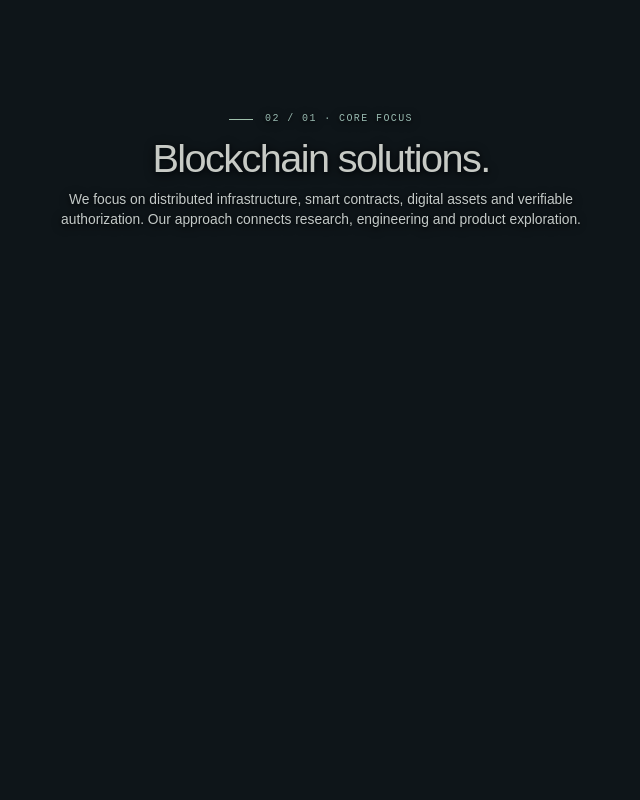
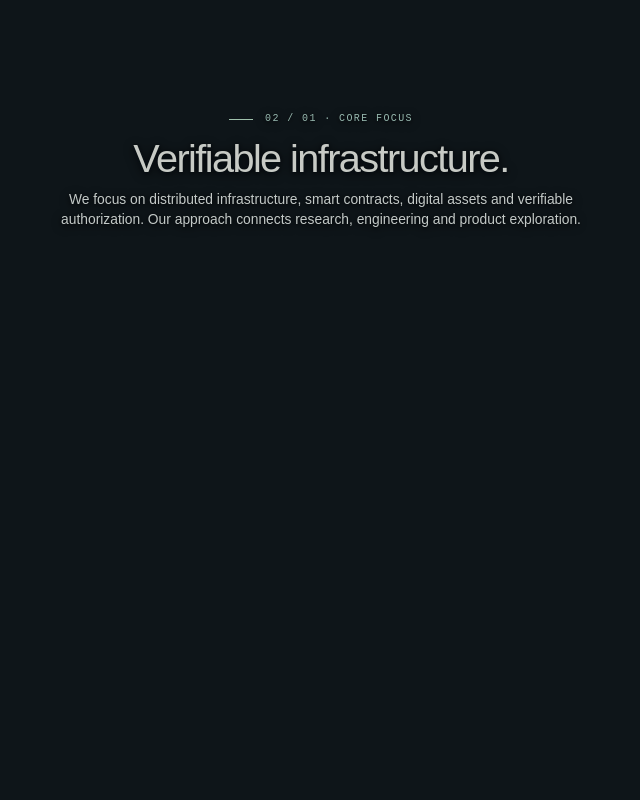
Before and after one commit to devfelipenunes/zolvency-labs, a React (Vite) app: page / in a window 1280 px wide. Shown: the part 1440-2240 px from the top of the page, without its empty margins (319-959 px from the left). Built offline with nearby package versions, Linux system fonts and the light colour scheme; no server answers.

Commit message:
fix: align semantic headings with spatial narrative

```diff
--- a/src/story.js
+++ b/src/story.js
@@ -1,7 +1,7 @@
 export const chapters=[
  {name:'ORIGIN',label:'Independent technology company · Blockchain solutions',title:'Building beyond the known.',body:'Zolvency Labs explores and builds blockchain-based solutions, bringing cryptography and emerging computation into the design of verifiable digital systems.'},
- {name:'BLOCKCHAIN',label:'01 · Core focus',title:'Blockchain solutions.',body:'We focus on distributed infrastructure, smart contracts, digital assets and verifiable authorization. Our approach connects research, engineering and product exploration.'},
- {name:'STELLAR',label:'02 · Financial infrastructure',title:'Infrastructure for a connected world.',body:'Our current focus is blockchain-based financial infrastructure on Stellar. We explore payments, tokenized assets and programmable authorization.'},
+ {name:'BLOCKCHAIN',label:'01 · Core focus',title:'Verifiable infrastructure.',body:'We focus on distributed infrastructure, smart contracts, digital assets and verifiable authorization. Our approach connects research, engineering and product exploration.'},
+ {name:'STELLAR',label:'02 · Financial infrastructure',title:'Infrastructure for finance.',body:'Our current focus is blockchain-based financial infrastructure on Stellar. We explore payments, tokenized assets and programmable authorization.'},
  {name:'CRYPTOGRAPHY',label:'03 · Cryptography and privacy',title:'Verify without revealing.',body:'Cryptographic commitments, signatures and zero-knowledge proofs offer tools for verifiable systems. We explore ways to prove a claim without disclosing its private witness.'},
  {name:'INTELLIGENCE',label:'Future exploration · Blockchain × AI',title:'Intelligence meets infrastructure.',body:'We are exploring how agents could interact with blockchain systems under explicit permissions and verifiable policies.'},
  {name:'QUANTUM',label:'Future exploration · Quantum & post-quantum security',title:'Beyond classical boundaries.',body:'Quantum computing offers a different computational frontier. Post-quantum cryptography is a distinct direction for resilient digital infrastructure.'},
```
